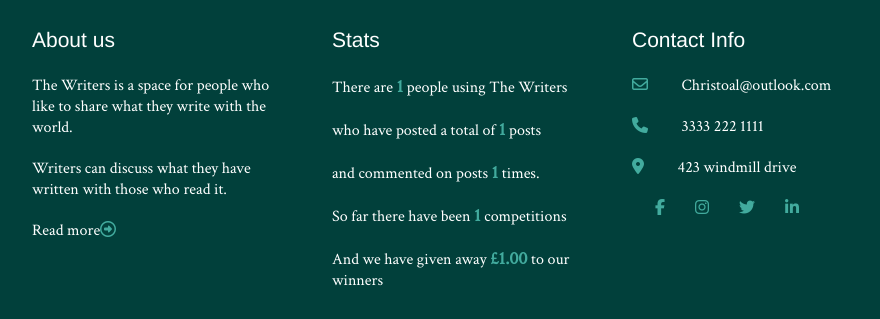
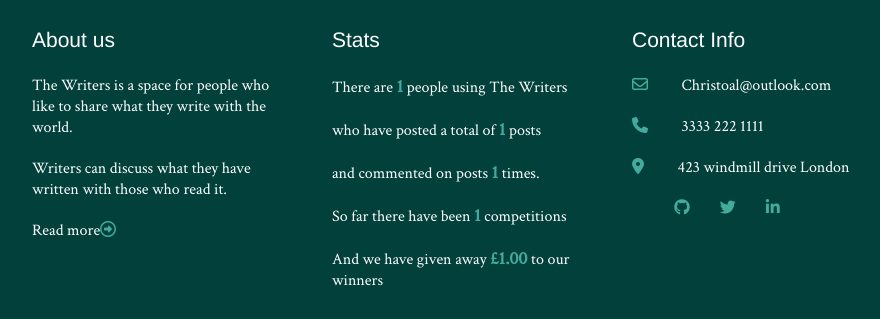
Before and after one commit to OMC86/the_writers, a Django app: page /accounts/upload/ in a window 1280 px wide. Shown: the part 965-1284 px from the top of the page, without its empty margins (198-1078 px from the left). Run offline with Django 3.2, Linux system fonts and the light colour scheme; a user stored in the database is signed in; tables that the repository leaves empty hold one stand-in row (values such as "Sample post"); grey boxes marked "Sample" are stand-in pictures; parts of the project's set-up code (start-up, migrations or seed data) failed here and were passed over; some libraries are stand-ins or nearby versions.

Commit message:
changed icons

```diff
--- a/templates/footer.html
+++ b/templates/footer.html
@@ -34,13 +34,18 @@
                                 <ul class="foot"><i class="fa fa-phone">
                                 </i> 3333 222 1111</ul>
                                 <ul class="foot"><i class="fa fa-map-marker">
-                                </i>  423 windmill drive</ul>
+                                </i> 423 windmill drive London</ul>
 
                                 <div class="flex-container">
-                                    <div class="foot"><i class="fa fa-facebook"></i></div>
-                                    <div class="foot"><i class="fa fa-instagram"></i></div>
-                                    <div class="foot"><i class="fa fa-twitter"></i></div>
-                                    <div class="foot"><i class="fa fa-linkedin"></i></div>
+                                    <div class="foot">
+                                        <a href="https://github.com/OMC86"><i class="fa fa-github"></i></a>
+                                    </div>
+                                    <div class="foot">
+                                        <a href="https://twitter.com/"><i class="fa fa-twitter"></i></a></div>
+                                    <div class="foot">
+                                        <a href="https://www.linkedin.com/in/chris-toal-583aa8134/">
+                                            <i class="fa fa-linkedin"></i></a>
+                                    </div>
                                 </div>
                             </div>
                         </div>
```
